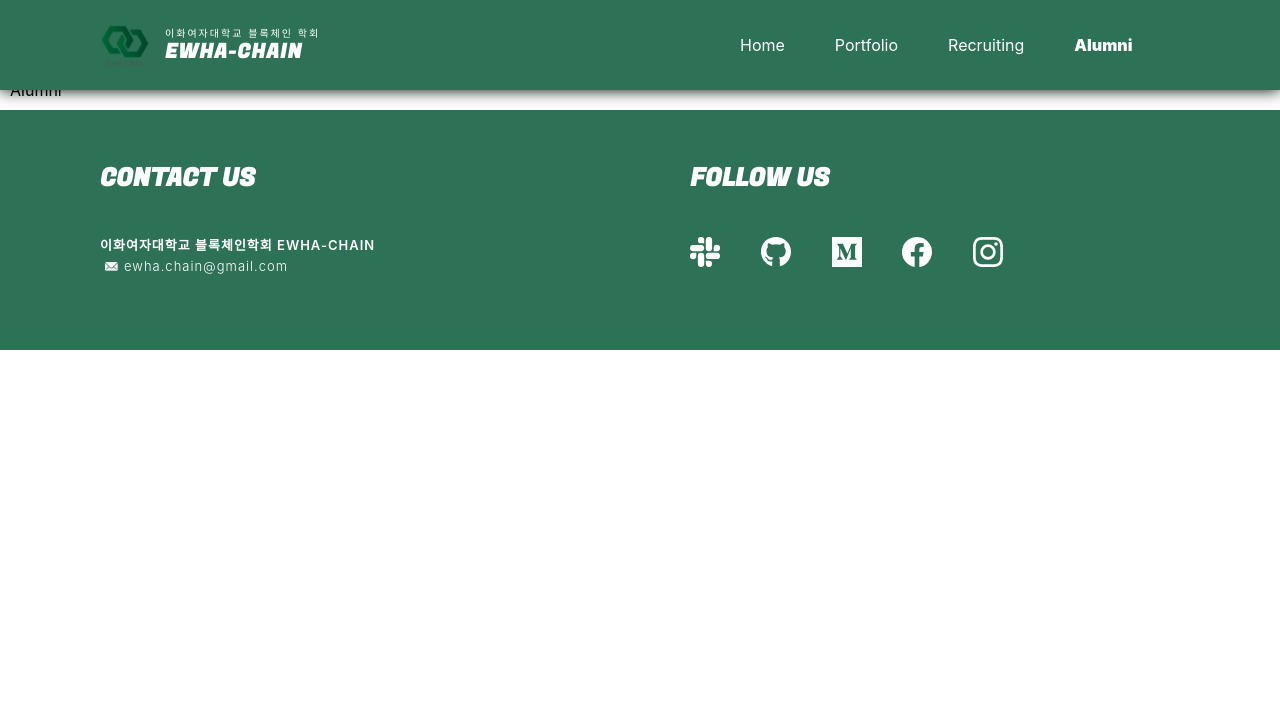
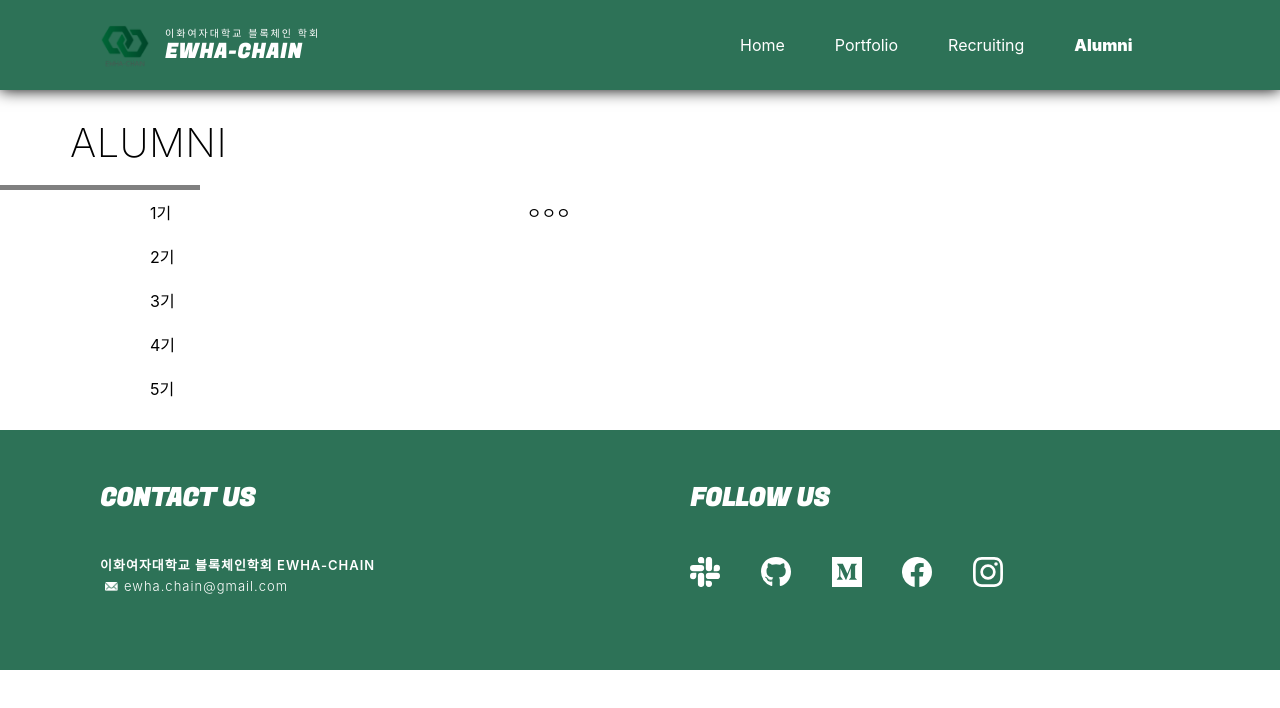
Before and after one commit to EWHA-CHAIN/EWHA-CHAIN.github.io, a React (Create React App) app: page /alumni in a window 1280 px wide. Shown: the top 708 px of the page. Built offline with nearby package versions, Linux system fonts and the light colour scheme; a web font is replaced by a local one.

Commit message:
[#2] layout 작업

```diff
--- a/public/index.html
+++ b/public/index.html
@@ -7,7 +7,7 @@
     <meta name="theme-color" content="#000000" />
     <meta
       name="description"
-      content="Web site created using create-react-app"
+      content="이화여자대학교 블록체인학회 이화체인"
     />
     <link rel="apple-touch-icon" href="%PUBLIC_URL%/logo192.png" />
     <!--
@@ -25,8 +25,7 @@
       Learn how to configure a non-root public URL by running `npm run build`.
     -->
     <link rel="stylesheet" type="text/css" href="https://cdn.rawgit.com/moonspam/NanumSquare/master/nanumsquare.css">
-
-    <title>EWHA-CHAIN</title>
+    <title>EWHA_CHAIN</title>
   </head>
   <body>
     <noscript>You need to enable JavaScript to run this app.</noscript>
--- a/src/components/Alumni.js
+++ b/src/components/Alumni.js
@@ -1,9 +1,28 @@
 import React from 'react';
+import member from './AlumniData/member'
 
 const Alumni = () => {
+  // const data = JSON.parse(member)
+  let data = require('./AlumniData/member');
   return(
-    <div className="page">
-      Alumni
+    <div id="Alumni" className="page">
+      <div className="top">
+        <div className="main_tit">ALUMNI</div>
+        <div className="tit_line"/>
+      </div>
+      <div className="list">
+        <div className="order">
+          <div className="num">1기</div>
+          <div className="num">2기</div>
+          <div className="num">3기</div>
+          <div className="num">4기</div>
+          <div className="num">5기</div>
+        </div>
+        <div className="display_list">
+          ㅇㅇㅇ
+          {console.log(JSON.stringify(data))}
+        </div>
+      </div>
     </div>
   )
 }
--- a/src/components/style.css
+++ b/src/components/style.css
@@ -94,7 +94,7 @@ header * {
 
 .page {
     margin-top: 70px;
-    padding: 10px;
+    padding: 10px 0;
     /*height: 100%+70px;*/
     align-content: center;
 }
@@ -386,6 +386,42 @@ header * {
     letter-spacing: 1px;
 }
 
+/* Alumni*/
+
+#Alumni .top .main_tit {
+    font-size: 40px;
+    font-weight: 200;
+    letter-spacing: 0.4px;
+    line-height: 45px;
+    padding-left: 70px;
+    padding-top: 40px;
+}
+
+#Alumni .top .tit_line {
+    margin-top: 20px;
+    width: 200px;
+    border-bottom: 5px solid grey;
+    margin-bottom: 10px;
+}
+
+#Alumni .list{
+    display: flex;
+}
+
+#Alumni .order {
+    flex: 1;
+    margin-left: 150px;
+}
+
+#Alumni .order .num {
+    margin-bottom: 20px;
+}
+
+#Alumni .display_list {
+    flex: 2;
+}
+
+
 /*footer*/
 
 #Footer {
```
Also changed, not shown: src/components/Alumni/AlumniControl.js (deleted, +0 -28 lines), src/components/Alumni/AlumniForm.js (deleted, +0 -12 lines), src/components/Alumni/Alumni_3rd.js (deleted, +0 -43 lines), src/components/Alumni/Alumni_4th.js (deleted, +0 -33 lines), src/components/Alumni/MemberList.js (added, +7 -0 lines), 1 other file (tests, documents, lock files or other folders).
